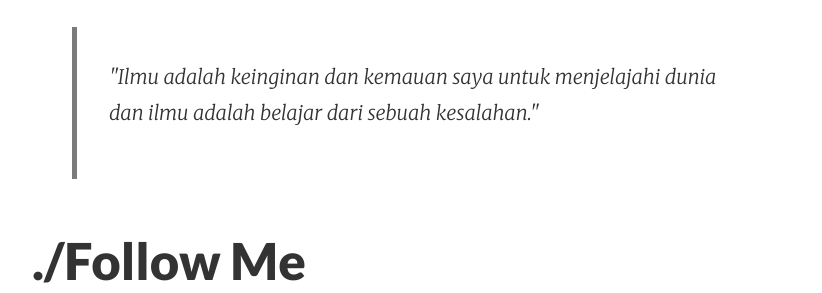
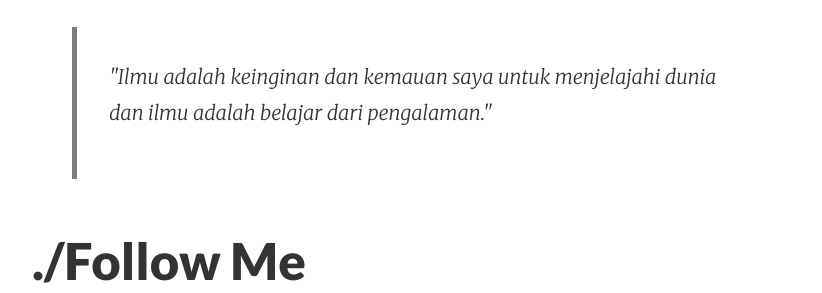
Before and after one commit to D3f4lt/d3f4lt.github.io, a Jekyll site: the page built from _posts/2014-12-20-hello-world.md, in a window 1280 px wide and 900 px high, scrolled down 1228 px. Shown: the part 196-489 px from the top of the window, without its empty margins (224-1046 px from the left). Built offline with Jekyll 4.4.1, drawn with Linux system fonts in a browser that asks for light colours; nearby versions of some CDN libraries; comment, search, counter and statistics services are not loaded.

Commit message:
Update 2014-12-20-hello-world.md

```diff
--- a/_posts/2014-12-20-hello-world.md
+++ b/_posts/2014-12-20-hello-world.md
@@ -31,7 +31,7 @@ dan juga bagi saya ilmu itu..
 
 <blockquote>
   <p>
-   "Ilmu adalah keinginan dan kemauan saya untuk menjelajahi dunia dan ilmu adalah belajar dari sebuah kesalahan."
+   "Ilmu adalah keinginan dan kemauan saya untuk menjelajahi dunia dan ilmu adalah belajar dari pengalaman."
   </p>
 </blockquote>
 
```
